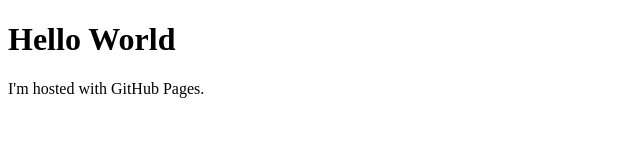
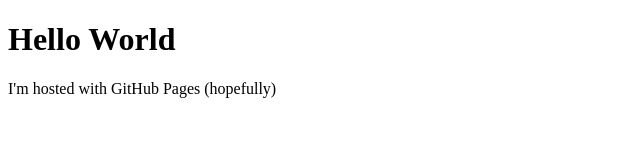
Before and after one commit to kelly9073/kelly9073, a plain HTML site: page index.html in a window 1280 px wide. Shown: the whole page, without its empty margins (0-640 px from the left). Drawn offline with Linux system fonts and the light colour scheme.

Commit message:
small update

```diff
--- a/index.html
+++ b/index.html
@@ -2,6 +2,6 @@
 <html>
 <body>
 <h1>Hello World</h1>
-<p>I'm hosted with GitHub Pages.</p>
+<p>I'm hosted with GitHub Pages (hopefully)</p>
 </body>
 </html>
```
